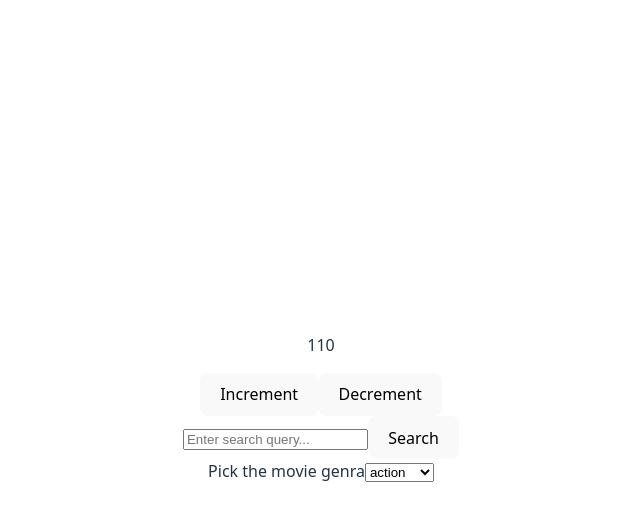
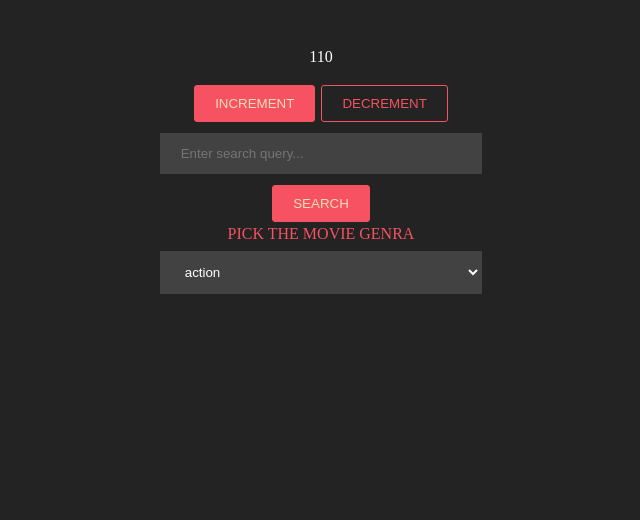
Before and after one commit to ierasoepam/module_1_practical, a React (Vite) app: page / in a window 1280 px wide. Shown: the top 520 px of the page, without its empty margins (319-959 px from the left). Built offline with nearby package versions, Linux system fonts and the light colour scheme.

Commit message:
add styles

```diff
--- a/src/Counter.jsx
+++ b/src/Counter.jsx
@@ -24,8 +24,8 @@ export class Counter extends Component {
             'div',
             null,
             createElement('p', null, this.state.counter),
-            createElement('button', {onClick: this.handleIncrementCounter}, 'Increment'),
-            createElement('button', {onClick: this.handleDecrementCounter}, 'Decrement')
+            createElement('button', {onClick: this.handleIncrementCounter, className: 'btn-primary'}, 'Increment'),
+            createElement('button', {onClick: this.handleDecrementCounter, className: 'btn-secondary'}, 'Decrement')
         )
     }
 
--- a/src/SearchForm.jsx
+++ b/src/SearchForm.jsx
@@ -29,13 +29,14 @@ export const SearchForm = ({ initialSearchQuery = '', onSearch }) => {
     return (
         <form onSubmit={handleSearch}>
             <input
+                type='text'
                 name="query"
                 value={query}
                 onChange={handleInputChange}
                 onKeyPress={handleKeyPress}
                 placeholder="Enter search query..."
             />
-            <button type="submit">Search</button>
+            <button className='btn-primary' type="submit">Search</button>
         </form>
     );
 };
--- a/src/index.css
+++ b/src/index.css
@@ -1,65 +1,63 @@
 :root {
-  font-family: system-ui, Avenir, Helvetica, Arial, sans-serif;
-  line-height: 1.5;
-  font-weight: 400;
+  --main-bg-color: #232323;
+  --gray-one: #424242;
+  --gray-two: #555555;
+  --main-red: #F65261;
+  background-color: var(--main-bg-color);
+  color: white;
 
-  color-scheme: light dark;
-  color: rgba(255, 255, 255, 0.87);
-  background-color: #242424;
-
-  font-synthesis: none;
-  text-rendering: optimizeLegibility;
-  -webkit-font-smoothing: antialiased;
-  -moz-osx-font-smoothing: grayscale;
 }
 
-a {
-  font-weight: 500;
-  color: #646cff;
-  text-decoration: inherit;
+label {
+  color: var(--main-red);
+  text-transform: uppercase;
+
 }
-a:hover {
-  color: #535bf2;
+
+button {
+  border-radius: 3px;
+  padding: 10px 20px;
+  border: solid 1px;
+  border-color: var(--main-red);
+  text-transform: uppercase;
+  margin: 3px;
+}
+
+.btn-primary {
+  background-color: var(--main-red);
+  color: wheat;
+}
+.btn-secondary {
+  background-color: var(--main-bg-color);
+  color: var(--main-red);
+}
+
+input[type=text] {
+  width: 100%;
+  padding: 12px 20px;
+  margin: 8px 0;
+  box-sizing: border-box;
+  background-color: var(--gray-one);
+  color: white;
+  border: 1px solid;
+  border-color: var(--gray-one);
+}
+
+select {
+  width: 100%;
+  padding: 12px 20px;
+  margin: 8px 0;
+  box-sizing: border-box;
+  background-color: var(--gray-one);
+  color: white;
+  border: 1px solid;
+  border-color: var(--gray-one);
 }
 
 body {
   margin: 0;
   display: flex;
-  place-items: center;
+
   min-width: 320px;
   min-height: 100vh;
 }
-
-
-
-button {
-  border-radius: 8px;
-  border: 1px solid transparent;
-  padding: 0.6em 1.2em;
-  font-size: 1em;
-  font-weight: 500;
-  font-family: inherit;
-  background-color: #1a1a1a;
-  cursor: pointer;
-  transition: border-color 0.25s;
-}
-button:hover {
-  border-color: #646cff;
-}
-button:focus,
-button:focus-visible {
-  outline: 4px auto -webkit-focus-ring-color;
-}
-
-@media (prefers-color-scheme: light) {
-  :root {
-    color: #213547;
-    background-color: #ffffff;
-  }
-  a:hover {
-    color: #747bff;
-  }
-  button {
-    background-color: #f9f9f9;
-  }
-}
```
Also changed, not shown: src/GenreSelect.jsx (+5 -2 lines).
